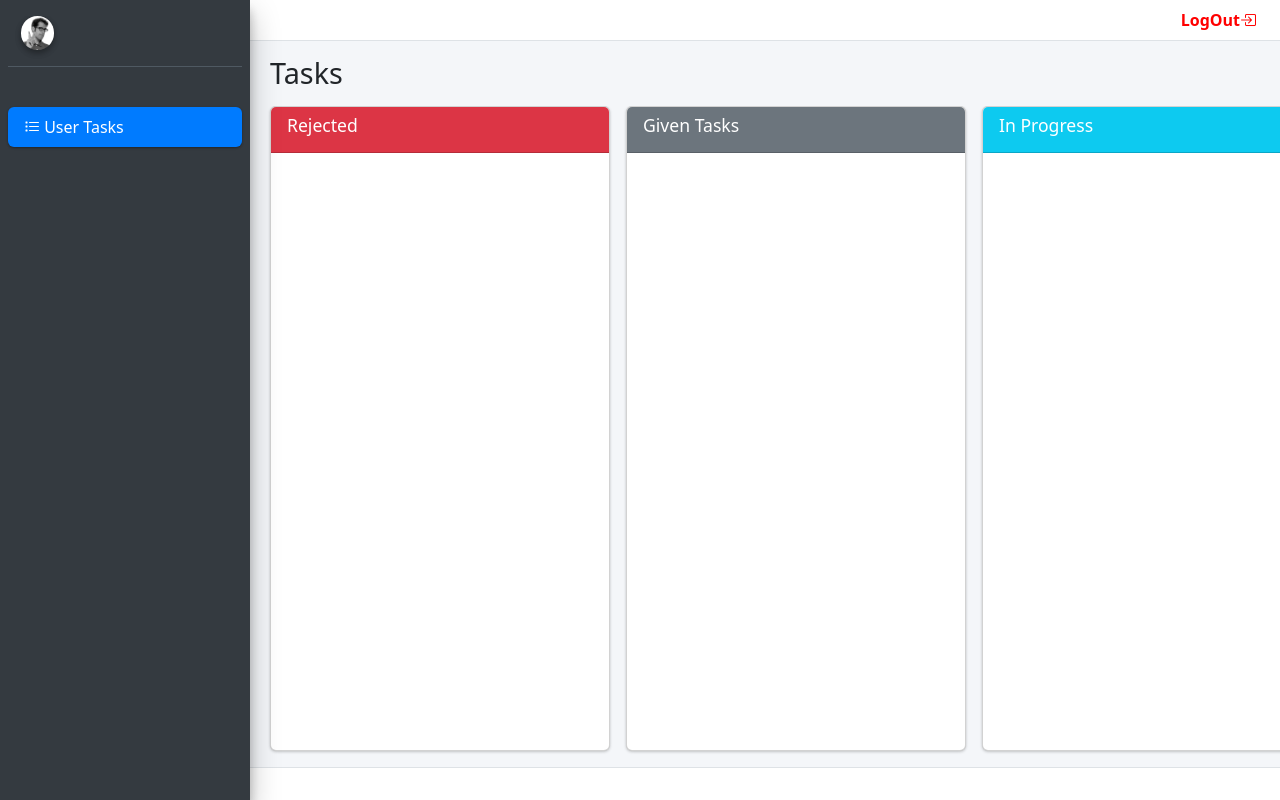
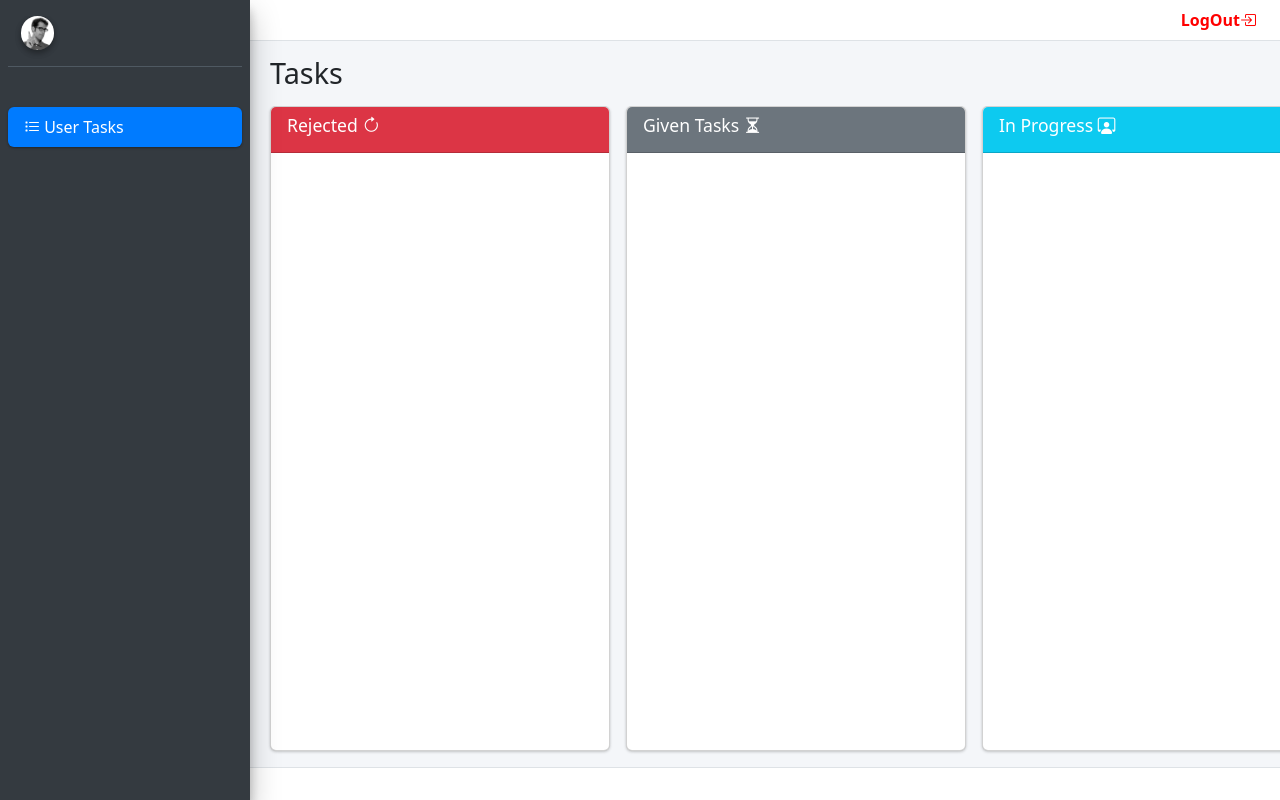
Before and after one commit to eldarbeksuvonberdiev/UygaVazifa_24, a PHP site: template App/Views/UserTaskControl/index.php in a window 1280 px wide. Run offline with PHP 8.4, Linux system fonts and the light colour scheme; the template is opened without the code that fills it, so the values that code supplies are empty; the visitor is signed in with stand-in values (Sample User, id 1); some libraries are stand-ins or nearby versions.

Commit message:
Yana ozgina o'zgarishlar

```diff
--- a/App/Views/TaskControl/index.php
+++ b/App/Views/TaskControl/index.php
@@ -133,7 +133,7 @@
                                                 if ($model->status == '0') { ?>
                                                     <button type="button" class="btn btn-danger" disabled><i class="bi bi-arrow-clockwise"></i></button>
                                                 <?php } elseif ($model->status == '1') { ?>
-                                                    <button type="button" class="btn btn-secondary" disabled><i class="bi bi-send-check"></i></button>
+                                                    <button type="button" class="btn btn-secondary" disabled><i class="bi bi-hourglass-split"></i></button>
                                                 <?php } elseif ($model->status == '2') { ?>
                                                     <button type="button" class="btn btn-info" disabled><i class="bi bi-person-workspace"></i></button>
                                                 <?php } elseif ($model->status == '3') { ?>
--- a/App/Views/UserTaskControl/index.php
+++ b/App/Views/UserTaskControl/index.php
@@ -18,7 +18,7 @@
             <div class="card card-row card-danger">
                 <div class="card-header">
                     <h3 class="card-title">
-                        Rejected
+                        Rejected <i class="bi bi-arrow-clockwise"></i>
                     </h3>
                 </div>
                 <div class="card-body">
@@ -68,7 +68,7 @@
             <div class="card card-row card-secondary">
                 <div class="card-header">
                     <h3 class="card-title">
-                        Given Tasks
+                        Given Tasks <i class="bi bi-hourglass-split"></i>
                     </h3>
                 </div>
                 <div class="card-body">
@@ -97,7 +97,7 @@
             <div class="card card-row card-default">
                 <div class="card-header bg-info">
                     <h3 class="card-title">
-                        In Progress
+                        In Progress <i class="bi bi-person-workspace"></i>
                     </h3>
                 </div>
                 <div class="card-body">
@@ -126,7 +126,7 @@
             <div class="card card-row card-success">
                 <div class="card-header">
                     <h3 class="card-title">
-                        Done
+                        Done <i class="bi bi-check-lg"></i>
                     </h3>
                 </div>
                 <div class="card-body">
```
